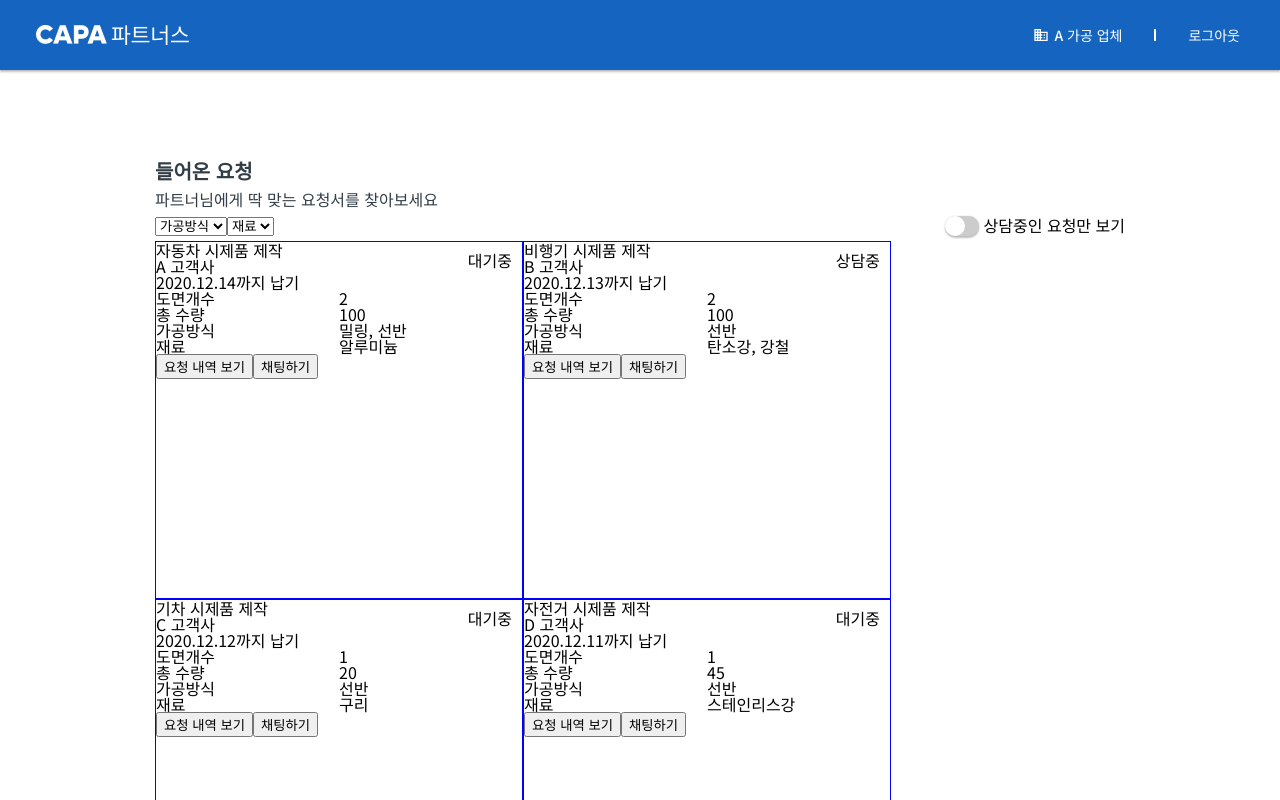
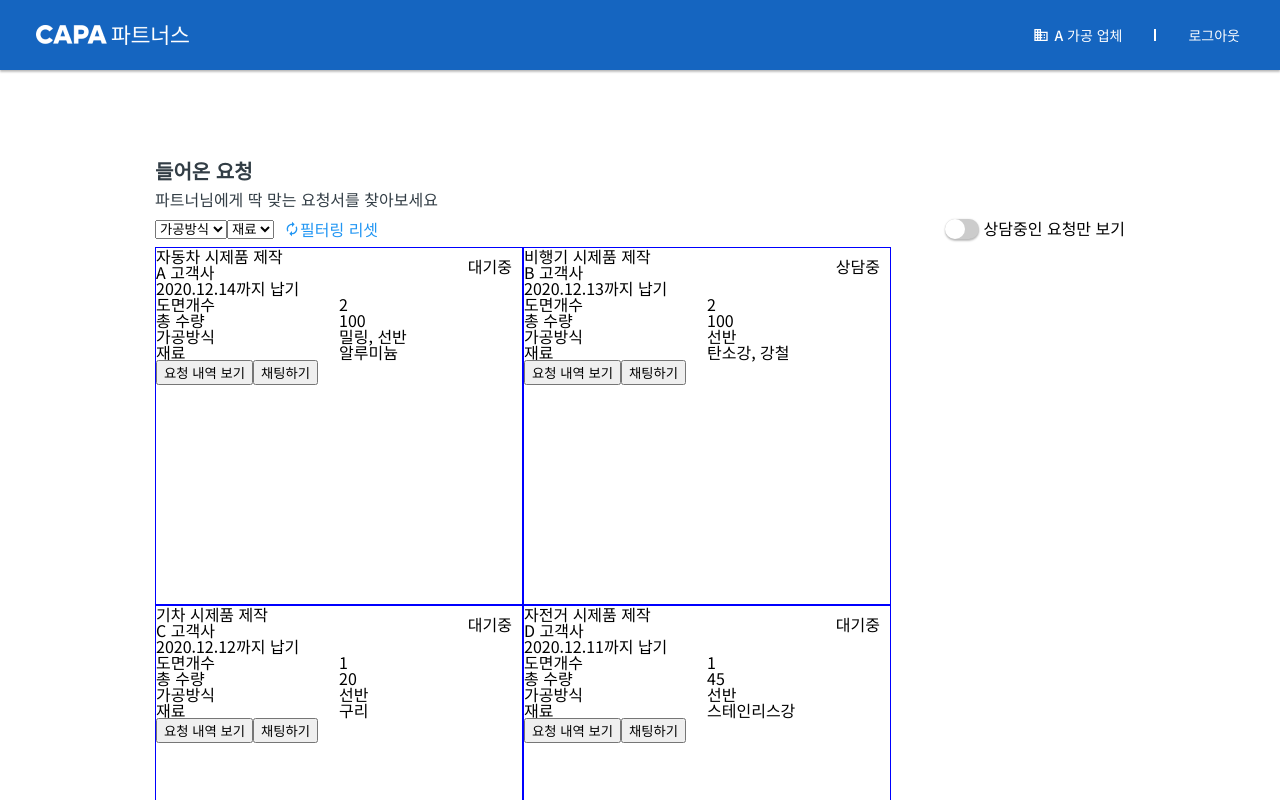
Before and after one commit to mankiww/a-team-dashboard, a React app: page / in a window 1280 px wide. Shown: the top 800 px of the page. Built offline with nearby package versions, Linux system fonts and the light colour scheme; data requests are answered from the project's data file.

Commit message:
Add: Reset Filtering Feature

```diff
--- a/src/components/Filter.tsx
+++ b/src/components/DropBox.tsx
@@ -1,4 +1,4 @@
-import React, { useState } from "react";
+import React, { useEffect, useState } from "react";
 import styled from "styled-components";
 
 const MultipleSelectorContainer = styled.div`
@@ -9,6 +9,11 @@ const MultipleSelectorContainer = styled.div`
   &:hover div {
     display: flex;
     flex-direction: column;
+  }
+
+  &:hover select {
+    color: #ffffff;
+    background-color: #1565C0;
   }
 `;
 
@@ -23,6 +28,8 @@ const Options = styled.div`
   width: max-content;
   padding: 10px 15px 10px 5px;
   box-shadow: 0px 8px 16px 0px rgba(0,0,0,0.2);
+  border-radius: 4px;
+  border: 1px solid #939FA5;
   background-color: #f9f9f9;
 
   label:hover {
@@ -30,19 +37,31 @@ const Options = styled.div`
   }
 `;
 
-interface FilterProps {
+interface DropBoxProps {
   subject: string,
   options: string[],
-  onChange: (option: string, isSelected: boolean) => void,
+  onChange: (selectedOptions: string[]) => void,
 }
 
-export default function Filter({ subject, options, onChange }: FilterProps) {
-  const handleClick = (ev: React.MouseEvent<HTMLSelectElement>) => {
+export default function DropBox({
+  subject, options, onChange,
+}: DropBoxProps) {
+  const [selectedOptions, setSelectedOptions] = useState([]);
+
+  useEffect(() => {
+    onChange(selectedOptions);
+  }, [selectedOptions]);
+
+  const handleFakeSelectorClick = (ev: React.MouseEvent<HTMLSelectElement>) => {
     ev.preventDefault();
   };
 
   const handleOptionChange = (ev: React.ChangeEvent<HTMLInputElement>) => {
-    onChange(ev.target.value, ev.target.checked);
+    if (ev.target.checked) {
+      setSelectedOptions([...selectedOptions, ev.target.value]);
+    } else {
+      setSelectedOptions(selectedOptions.filter((option) => option !== ev.target.value));
+    }
   };
 
   const optionsElement = options.map((option) => (
@@ -55,8 +74,8 @@ export default function Filter({ subject, options, onChange }: FilterProps) {
   return (
     <MultipleSelectorContainer>
       <FakeSelector
-        onClick={handleClick}
-        onMouseDown={handleClick}
+        onClick={handleFakeSelectorClick}
+        onMouseDown={handleFakeSelectorClick}
       >
         <option>{subject}</option>
       </FakeSelector>
--- a/src/hooks/useFilteredRequests.tsx
+++ b/src/hooks/useFilteredRequests.tsx
@@ -1,7 +1,8 @@
 import styled from "styled-components";
 import { useState, useEffect } from "react";
+import { MdAutorenew } from "react-icons/md";
 
-import Filter from "../components/Filter";
+import DropBox from "../components/DropBox";
 import ToggleButton from "../components/ToggleButton";
 import getRequests from "../api/getRequests";
 import { Request } from "../components/types";
@@ -13,11 +14,30 @@ const FilterBarContainer = styled.div`
   width: 100%;
 `;
 
-const FiltersContainer = styled.div`
+const FiltersWrapper = styled.div`
   display: flex;
+  align-items: center;
+`;
+
+const ToggleButtonLabel = styled.p`
+  display: inline;
+`;
+
+const ResetButtonWrapper = styled.div`
+  display: inline-flex;
+  align-items: center;
+  margin: 10px;
+  cursor: pointer;
+
+  color: #2196F3;
+
+  &:active svg {
+    box-shadow: inset;
+  }
 `;
 
 export function useFilterRequests(): [Request[], JSX.Element] {
+  const [isReset, setIsReset] = useState(false);
   const [isOnlyOnProcess, setIsOnlyOnProcess] = useState(false);
   const [requests, setRequests] = useState([]);
   const [filteredRequests, setFilteredRequests] = useState([]);
@@ -26,7 +46,6 @@ export function useFilterRequests(): [Request[], JSX.Element] {
   const [selectedMaterials, setSelectedMaterials] = useState([]);
   const [selectedMethods, setSelectedMethods] = useState([]);
 
-  // 걸러낼 대상을 가져온다
   useEffect(() => {
     async function fetchRequests() {
       const requests = await getRequests();
@@ -43,6 +62,11 @@ export function useFilterRequests(): [Request[], JSX.Element] {
   }, []);
 
   useEffect(() => {
+    if (!selectedMaterials.length && !selectedMaterials.length) {
+      setFilteredRequests(requests);
+      return;
+    }
+
     const filteredRequests = requests.filter(({ method, material }) => {
       if (
         selectedMaterials.length
@@ -64,31 +88,39 @@ export function useFilterRequests(): [Request[], JSX.Element] {
     setFilteredRequests(filteredRequests);
   }, [requests, selectedMaterials, selectedMethods]);
 
-  const handleMethodFilterChange = (option: string, isSelected: boolean) => {
-    if (isSelected) {
-      setSelectedMethods([...selectedMethods, option]);
-    } else {
-      setSelectedMethods(selectedMethods.filter((selected) => selected !== option));
+  useEffect(() => {
+    if (!isReset) {
+      return;
     }
+
+    setSelectedMaterials([]);
+    setSelectedMethods([]);
+    setIsReset(false);
+  }, [isReset]);
+
+  const handleResetButtonClick = () => {
+    setIsReset(true);
   };
 
-  const handleMaterialFilterChange = (option: string, isSelected: boolean) => {
-    if (isSelected) {
-      setSelectedMaterials([...selectedMaterials, option]);
-    } else {
-      setSelectedMaterials(selectedMaterials.filter((selected) => selected !== option));
-    }
-  };
+  const resetButton = (
+    <ResetButtonWrapper onClick={handleResetButtonClick}>
+      <MdAutorenew />
+      필터링 리셋
+    </ResetButtonWrapper>
+  );
 
   const filterBar = (
     <FilterBarContainer>
-      <FiltersContainer>
-        <Filter subject="가공방식" options={methods} onChange={handleMethodFilterChange} />
-        <Filter subject="재료" options={materials} onChange={handleMaterialFilterChange} />
-      </FiltersContainer>
+      {!isReset && (
+        <FiltersWrapper>
+          <DropBox subject="가공방식" options={methods} onChange={setSelectedMethods} />
+          <DropBox subject="재료" options={materials} onChange={setSelectedMaterials} />
+          {resetButton}
+        </FiltersWrapper>
+      )}
       <div>
         <ToggleButton isChecked={isOnlyOnProcess} onToggle={setIsOnlyOnProcess} />
-        상담중인 요청만 보기
+        <ToggleButtonLabel>상담중인 요청만 보기</ToggleButtonLabel>
       </div>
     </FilterBarContainer>
   );
```
